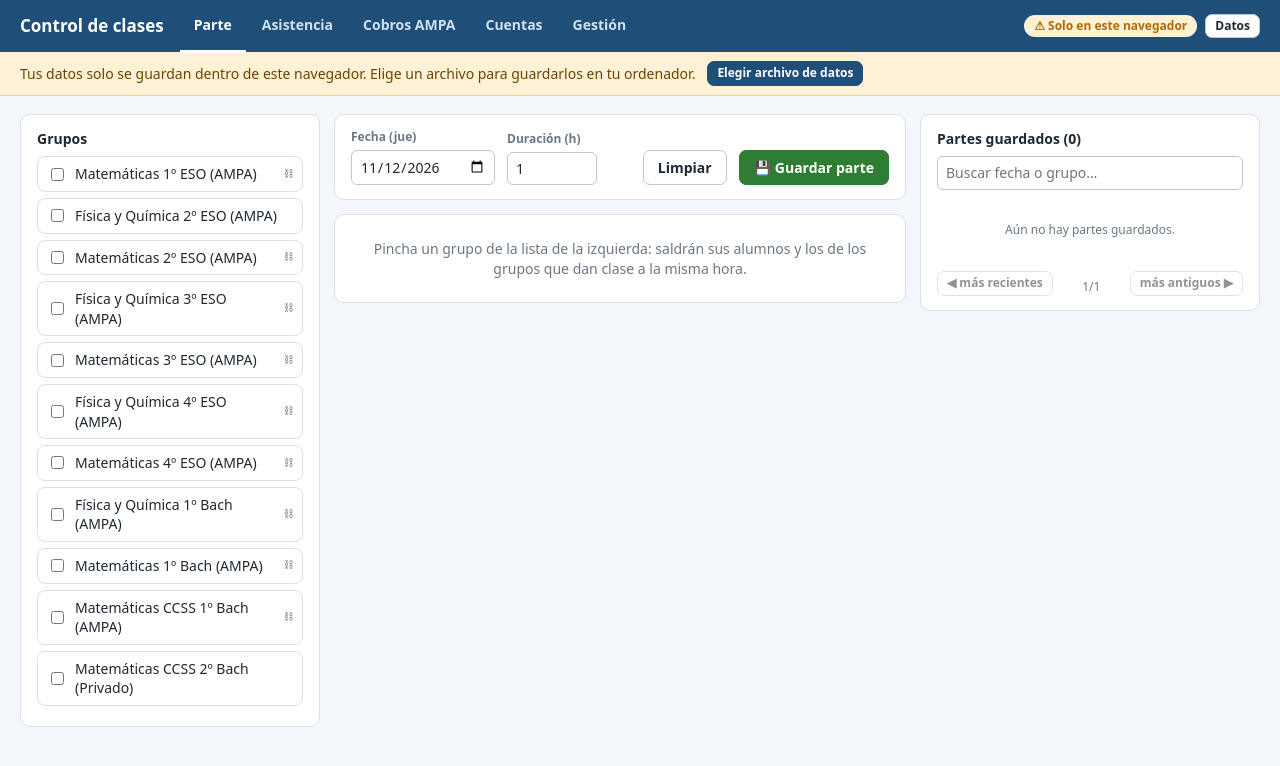
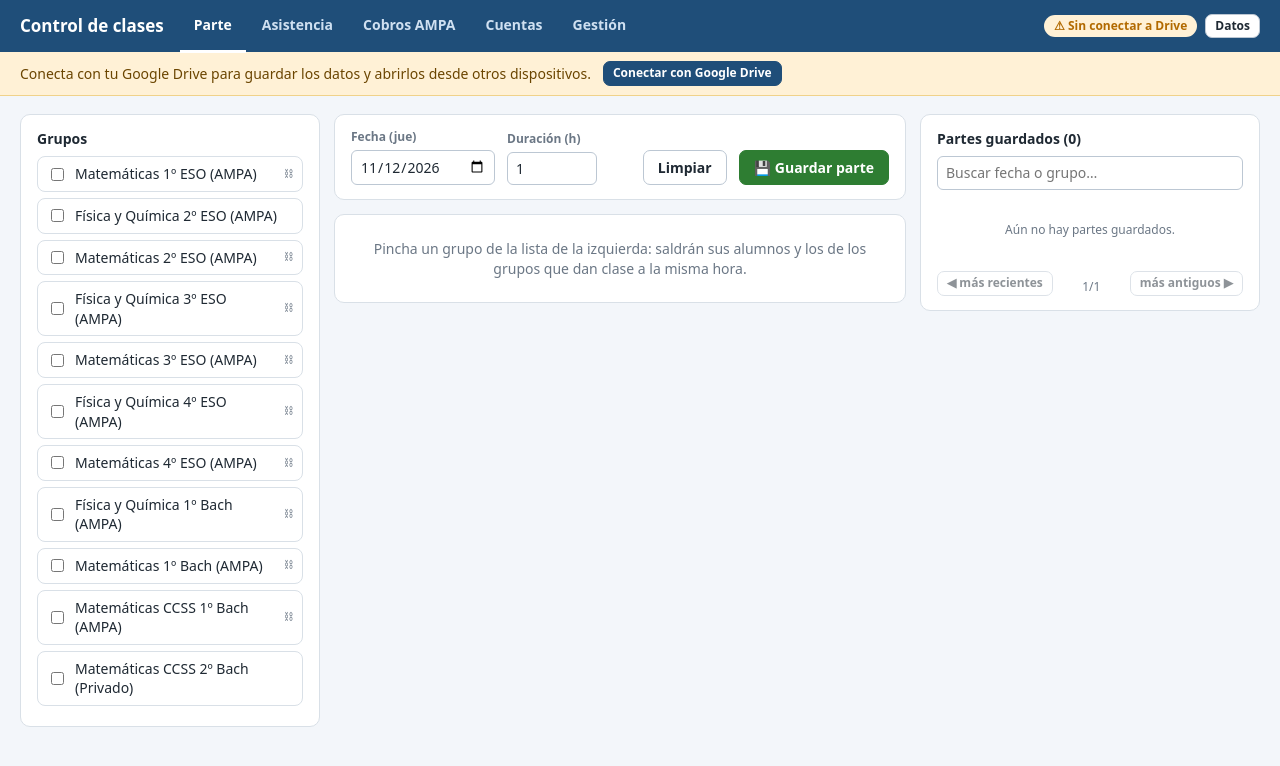
Before and after one commit to angelfm8/control-clases, a plain HTML site: page index.html in a window 1280 px wide. Drawn offline with Linux system fonts and the light colour scheme.

Commit message:
Add files via upload

```diff
--- a/index.html
+++ b/index.html
@@ -561,7 +561,7 @@ window.addEventListener('beforeunload', (e) => { if (FS.pendiente) { e.preventDe
 
 'use strict';
 /* ===== GUARDADO EN GOOGLE DRIVE (solo cuando la app se abre desde una dirección web https) ===== */
-const DRIVE_CLIENT_ID = '';
+const DRIVE_CLIENT_ID = '902512775407-g4sa6e52fkukva6cmcf2a4tdph21k2qe.apps.googleusercontent.com';
 const DRIVE_FILE = 'control_clases_datos.json';
 const DRV = { token: null, exp: 0, fileId: null, modified: null, estado: 'nuevo', error: '', ultimo: null, ocupado: false };
 const lsGet = (k) => { try { return localStorage.getItem(k); } catch (e) { return null; } };
```
